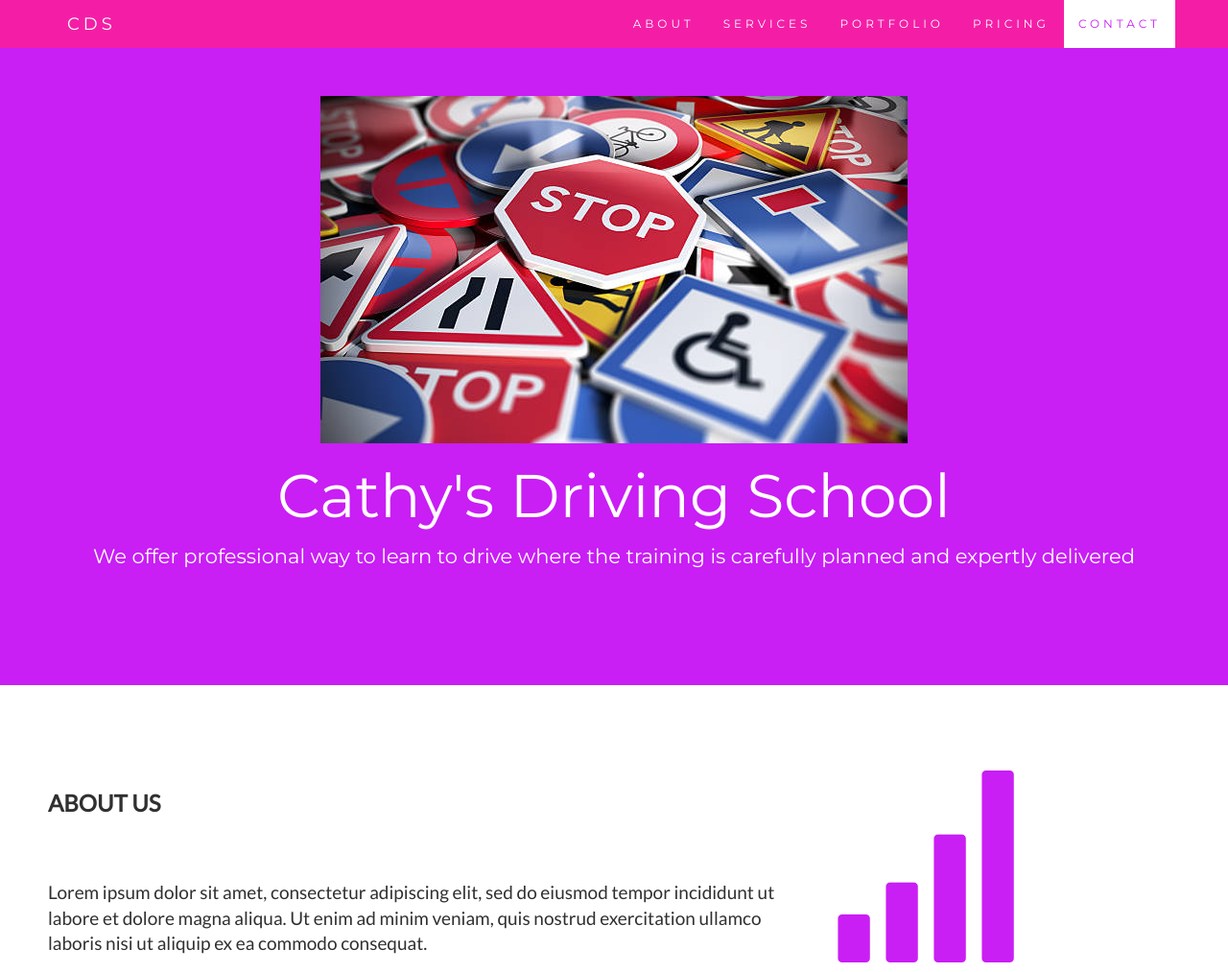
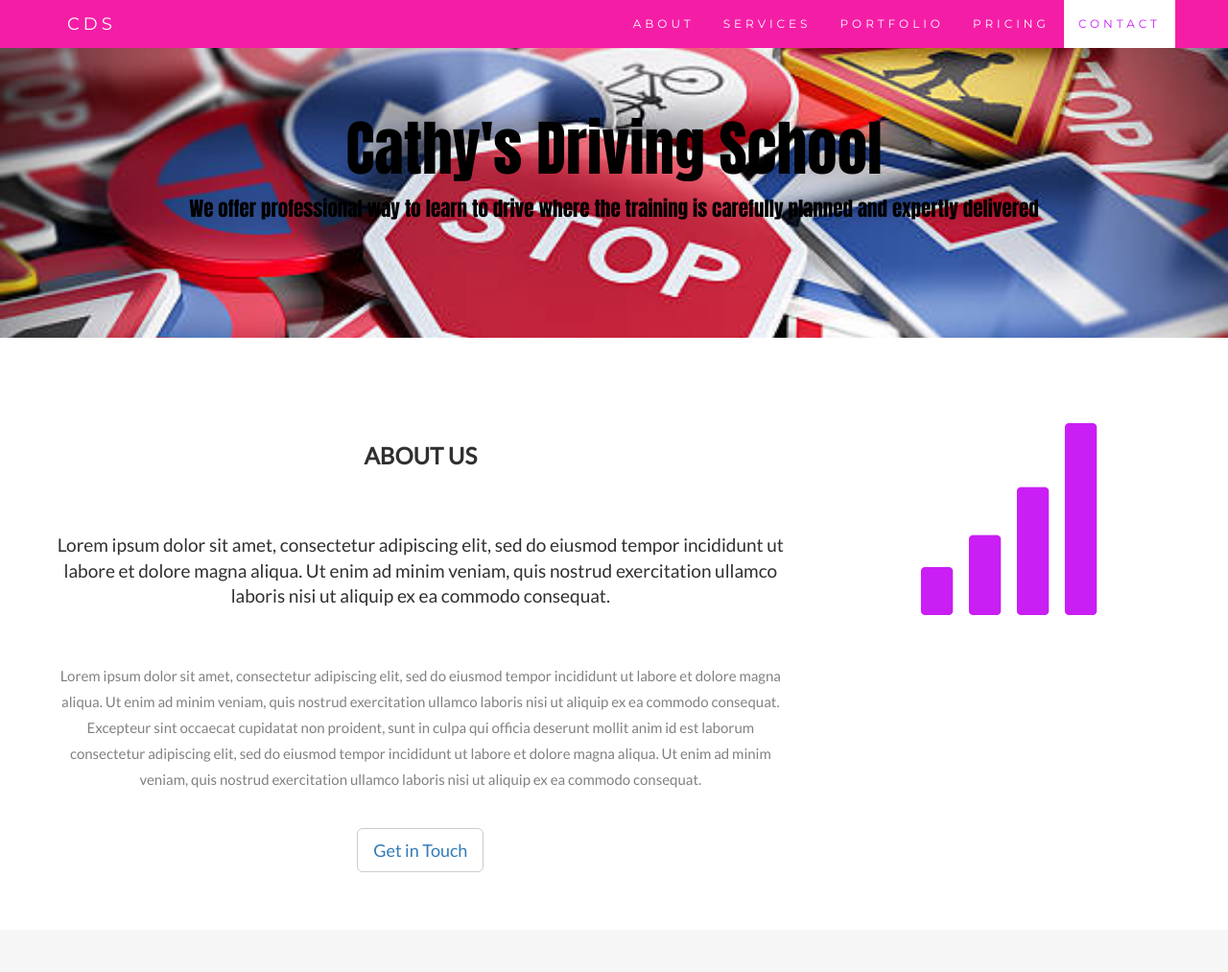
Before and after one commit to CathrineZA/company-website, a plain HTML site: page index.html in a window 1280 px wide. Shown: the top 1013 px of the page at 96% size. Drawn offline with nearby package versions, Linux system fonts and the light colour scheme.

Commit message:
Update index.html
added background image and changed text position

```diff
--- a/index.html
+++ b/index.html
@@ -42,13 +42,16 @@
         margin-bottom: 30px;
       }
       .jumbotron {
+        background-image: url(images/backg.jpg);
+        background-size: cover;
         background-color: #c91ef4;
-        color: #fff;
+        color: #000;
         padding: 100px 25px;
-        font-family: Montserrat, sans-serif;
+        font-family: Impact, Haettenschweiler, "Arial Narrow Bold", sans-serif;
       }
       .container-fluid {
         padding: 60px 50px;
+        text-align: center;
       }
       .bg-grey {
         background-color: #f6f6f6;
@@ -235,7 +238,6 @@
     </nav>
 
     <div class="jumbotron text-center">
-      <img src="images/backg.jpg" />
       <h1>Cathy's Driving School</h1>
       <p>
         We offer professional way to learn to drive where the training is
```
